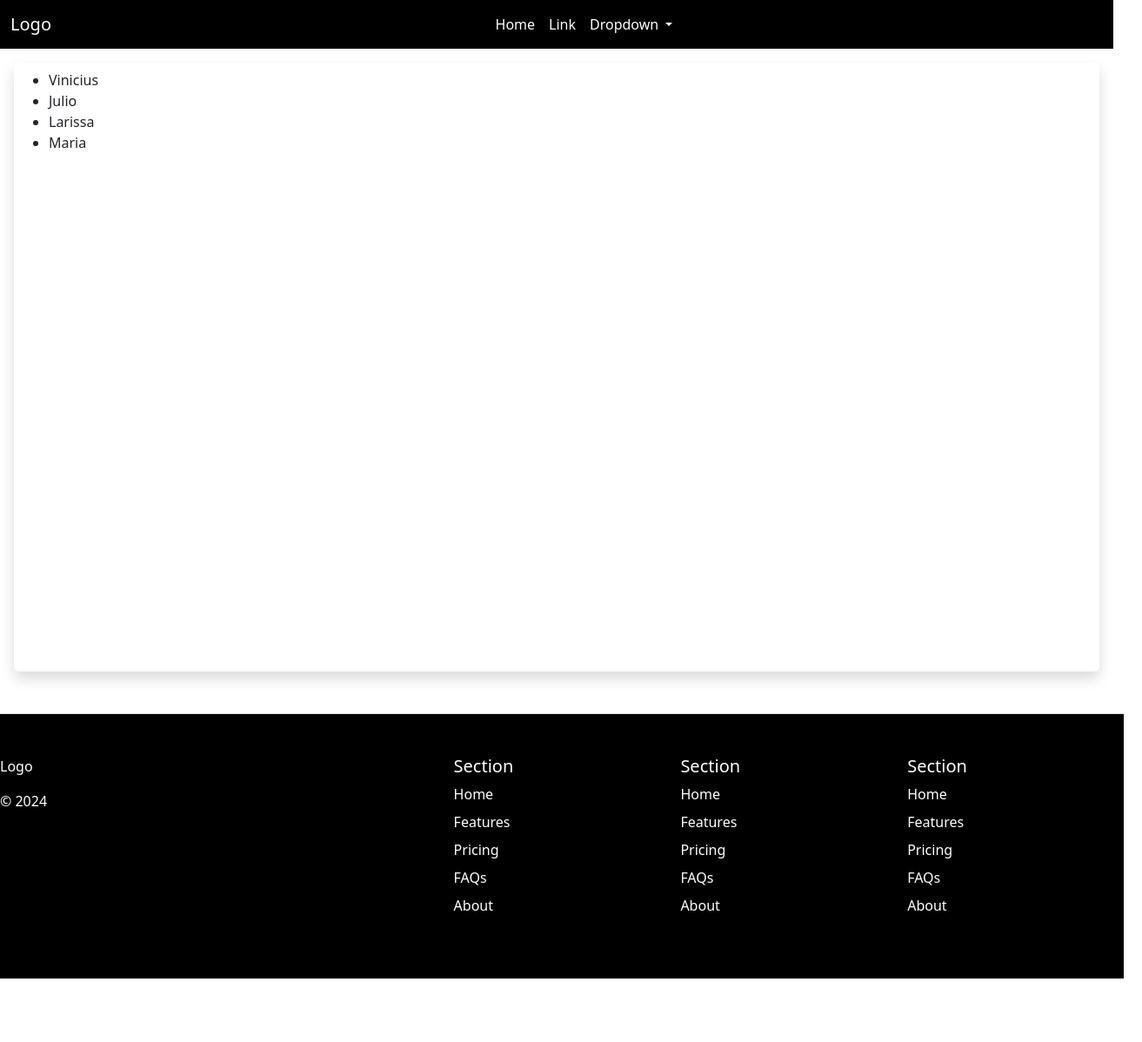
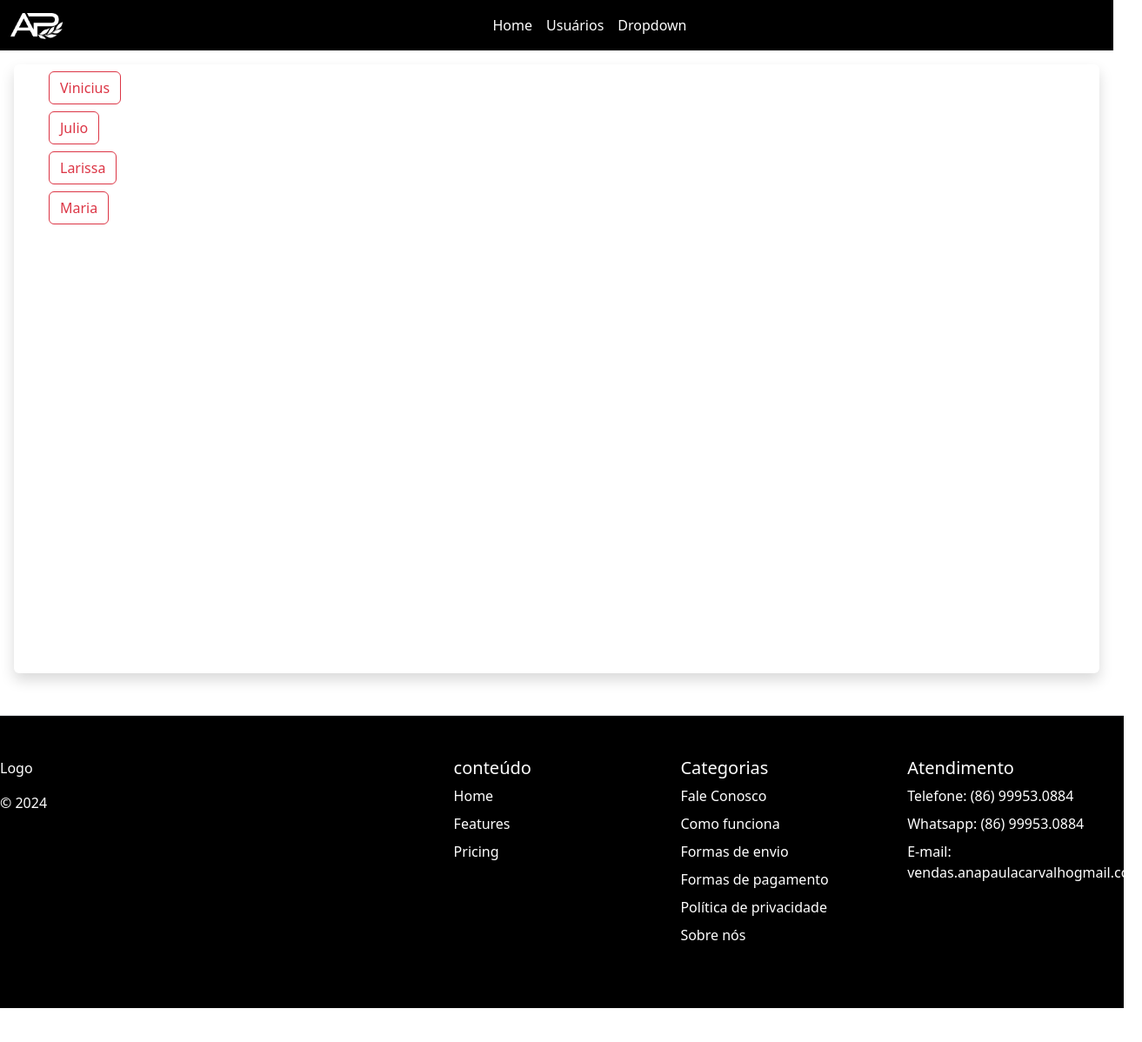
Before and after one commit to ranniarcanjo/curso-angular, an Angular app: page /users/list in a window 1280 px wide. Before the commit this address led to /. Shown: the top 1198 px of the page at 87% size, 1313 px wide, since content can reach past the window. Before the commit the page ends 1173 px from the top, so only its background shows below. Built offline with nearby package versions, Linux system fonts and the light colour scheme.

Commit message:
criacao de paginas e rotas

```diff
--- a/src/app/app-routing.module.ts
+++ b/src/app/app-routing.module.ts
@@ -1,7 +1,14 @@
 import { NgModule } from '@angular/core';
 import { RouterModule, Routes } from '@angular/router';
+import { HomeComponent } from './pages/home/home.component';
+import { UsersComponent } from './pages/users/users.component';
+import { UserComponent } from './pages/user/user.component';
 
-const routes: Routes = [];
+const routes: Routes = [
+  {path:'', component: HomeComponent},
+  {path:'users/list', component: UsersComponent},
+  {path:'users/details', component: UserComponent},
+];
 
 @NgModule({
   imports: [RouterModule.forRoot(routes)],
--- a/src/app/app.component.html
+++ b/src/app/app.component.html
@@ -1,5 +1,5 @@
 <app-navbar></app-navbar>
 <app-base-ui>
-  <app-users></app-users>
+  <router-outlet></router-outlet>
 </app-base-ui>
 <app-footer></app-footer>
--- a/src/app/app.module.ts
+++ b/src/app/app.module.ts
@@ -8,6 +8,7 @@ import { NavbarComponent } from './navbar/navbar.component';
 import { FooterComponent } from './footer/footer.component';
 import { BaseUiComponent } from './base-ui/base-ui.component';
 import { UsersComponent } from './pages/users/users.component';
+import { UserComponent } from './pages/user/user.component';
 
 @NgModule({
   declarations: [
@@ -17,6 +18,7 @@ import { UsersComponent } from './pages/users/users.component';
     FooterComponent,
     BaseUiComponent,
     UsersComponent,
+    UserComponent,
   ],
   imports: [
     BrowserModule,
--- a/src/app/footer/footer.component.html
+++ b/src/app/footer/footer.component.html
@@ -12,35 +12,32 @@
     </div>
 
     <div class="col mb-3">
-      <h5 class="text-white">Section</h5>
+      <h5 class="text-white">conteúdo</h5>
       <ul class="nav flex-column">
         <li class="nav-item mb-2"><a href="#" class="nav-link p-0 text-white">Home</a></li>
         <li class="nav-item mb-2"><a href="#" class="nav-link p-0 text-white">Features</a></li>
         <li class="nav-item mb-2"><a href="#" class="nav-link p-0 text-white">Pricing</a></li>
-        <li class="nav-item mb-2"><a href="#" class="nav-link p-0 text-white">FAQs</a></li>
-        <li class="nav-item mb-2"><a href="#" class="nav-link p-0 text-white">About</a></li>
       </ul>
     </div>
 
     <div class="col mb-3">
-      <h5 class="text-white">Section</h5>
+      <h5 class="text-white">Categorias</h5>
       <ul class="nav flex-column">
-        <li class="nav-item mb-2"><a href="#" class="nav-link p-0 text-white">Home</a></li>
-        <li class="nav-item mb-2"><a href="#" class="nav-link p-0 text-white">Features</a></li>
-        <li class="nav-item mb-2"><a href="#" class="nav-link p-0 text-white">Pricing</a></li>
-        <li class="nav-item mb-2"><a href="#" class="nav-link p-0 text-white">FAQs</a></li>
-        <li class="nav-item mb-2"><a href="#" class="nav-link p-0 text-white">About</a></li>
+        <li class="nav-item mb-2"><a href="#" class="nav-link p-0 text-white">Fale Conosco</a></li>
+        <li class="nav-item mb-2"><a href="#" class="nav-link p-0 text-white">Como funciona</a></li>
+        <li class="nav-item mb-2"><a href="#" class="nav-link p-0 text-white">Formas de envio </a></li>
+        <li class="nav-item mb-2"><a href="#" class="nav-link p-0 text-white">Formas de pagamento</a></li>
+        <li class="nav-item mb-2"><a href="#" class="nav-link p-0 text-white">Política de privacidade</a></li>
+        <li class="nav-item mb-2"><a href="#" class="nav-link p-0 text-white">Sobre nós</a></li>
       </ul>
     </div>
 
     <div class="col mb-3">
-      <h5 class="text-white">Section</h5>
+      <h5 class="text-white">Atendimento</h5>
       <ul class="nav flex-column">
-        <li class="nav-item mb-2"><a href="#" class="nav-link p-0 text-white">Home</a></li>
-        <li class="nav-item mb-2"><a href="#" class="nav-link p-0 text-white">Features</a></li>
-        <li class="nav-item mb-2"><a href="#" class="nav-link p-0 text-white">Pricing</a></li>
-        <li class="nav-item mb-2"><a href="#" class="nav-link p-0 text-white">FAQs</a></li>
-        <li class="nav-item mb-2"><a href="#" class="nav-link p-0 text-white">About</a></li>
+        <li class="nav-item mb-2"><a href="#" class="nav-link p-0 text-white">Telefone: (86) 99953.0884</a></li>
+        <li class="nav-item mb-2"><a href="#" class="nav-link p-0 text-white">Whatsapp: (86) 99953.0884</a></li>
+        <li class="nav-item mb-2"><a href="#" class="nav-link p-0 text-white">E-mail: vendas.anapaulacarvalhogmail.com</a></li>
       </ul>
     </div>
   </footer>
--- a/src/app/navbar/navbar.component.html
+++ b/src/app/navbar/navbar.component.html
@@ -1,45 +1,29 @@
-<div class="">
-  <nav class="navbar navbar-expand-lg" style="background: black;">
+<div class="bg-black">
+  <nav class="container-xxl navbar navbar-expand-lg">
     <div class="container-fluid">
-      <a class="navbar-brand text-white" href="#">Logo</a>
+      <a class="navbar-brand" href="#">
+        <img src="../../assets/logo_ap_.png" style="width: 60px; height: 30px;" alt="logo">
+      </a>
       <button class="navbar-toggler" type="button" data-bs-toggle="collapse" data-bs-target="#navbarSupportedContent" aria-controls="navbarSupportedContent" aria-expanded="false" aria-label="Toggle navigation">
-        <span class="navbar-toggler-icon">
-
-        </span>
+        <span class="navbar-toggler-icon"></span>
       </button>
 
       <div class="">
         <div class="collapse navbar-collapse" id="navbarSupportedContent">
-          <ul class="navbar-nav me-auto mb-2 mb-lg-0">
+          <ul class="navbar-nav mb-2 mb-lg-0">
             <li class="nav-item">
-              <a class="nav-link active text-white" aria-current="page" href="#">Home</a>
+              <a class="nav-link active text-white" aria-current="page" routerLink="/">Home</a>
             </li>
             <li class="nav-item">
-              <a class="nav-link text-white" href="#">Link</a>
+              <a class="nav-link text-white" routerLink="/users">Usuários</a>
             </li>
-            <li class="nav-item dropdown">
-              <a class="nav-link dropdown-toggle text-white" href="#" role="button" data-bs-toggle="dropdown" aria-expanded="false">
-                Dropdown
-              </a>
-              <ul class="dropdown-menu">
-                <li><a class="dropdown-item" href="#">Action</a></li>
-                <li><a class="dropdown-item" href="#">Another action</a></li>
-                <li><hr class="dropdown-divider"></li>
-                <li><a class="dropdown-item" href="#">Something else here</a></li>
-              </ul>
+            <li class="nav-item">
+              <a class="nav-link active text-white" href="#" role="button">Dropdown</a>
             </li>
           </ul>
         </div>
       </div>
       <div>
-        <div class="d-flex">
-          <span>
-            <i class="bi bi-handbag text-white fa-solid"></i>
-          </span>
-          <span class="">
-            <i class="fa-solid text-white fa-magnifying-glass"></i>
-          </span>
-        </div>
       </div>
     </div>
   </nav>
--- /dev/null
+++ b/src/app/pages/user/user.component.html
@@ -0,0 +1 @@
+<h2>Essa pagina é do(a) {{ username }}</h2>
--- /dev/null
+++ b/src/app/pages/user/user.component.ts
@@ -0,0 +1,24 @@
+import { Component, OnInit } from '@angular/core';
+import { ActivatedRoute } from '@angular/router';
+
+@Component({
+  selector: 'app-user',
+  templateUrl: './user.component.html',
+  styleUrl: './user.component.css'
+})
+export class UserComponent implements OnInit {
+  username: string  | null = '';
+
+  constructor(private route: ActivatedRoute) {}
+
+  ngOnInit(): void {
+    this.getNome();
+  }
+
+  getNome() {
+    this.route.queryParams.subscribe((params) => {
+      this.username = params['username'];
+    });
+  }
+
+}
--- a/src/app/pages/users/users.component.css
+++ b/src/app/pages/users/users.component.css
@@ -0,0 +1,3 @@
+.list-button {
+  list-style-type: none;
+}
--- a/src/app/pages/users/users.component.html
+++ b/src/app/pages/users/users.component.html
@@ -1,3 +1,11 @@
-<ul>
-  <li *ngFor="let item of users">{{ item }}</li>
+<ul class="list-button">
+  <li class="mb-2" *ngFor="let user of users">
+    <button
+    [routerLink]="'/users/details'"
+    [queryParams]="{
+      username: user
+    }"
+    class="btn btn-outline-danger">
+      {{ user }}</button>
+  </li>
 </ul>
```
Also changed, not shown: src/app/pages/user/user.component.css (added), src/assets/logo_ap.jpeg (deleted), src/assets/logo_ap_.png (added).
